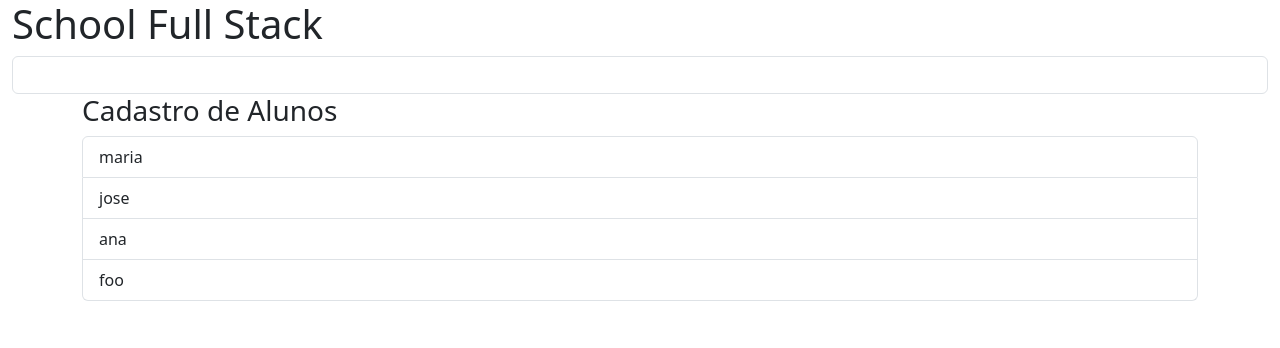
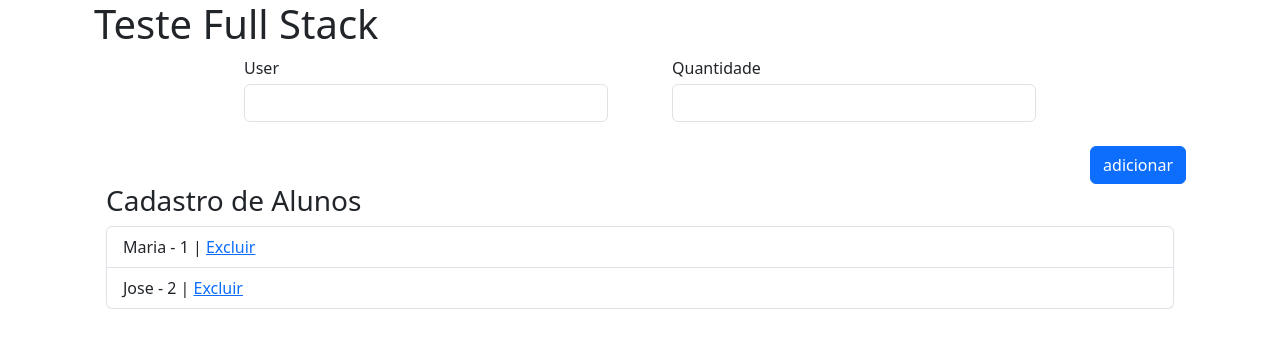
Before and after one commit to ericafnunes/app-school, an Angular app: page / in a window 1280 px wide. Shown: the top 348 px of the page. Built offline with nearby package versions, Linux system fonts and the light colour scheme.

Commit message:
add delete no component

```diff
--- /dev/null
+++ b/src/app/Model/Icadastro-user.ts
@@ -0,0 +1,4 @@
+export interface ICadastroUser{
+    user:string;
+    qtdUser:number;
+}
--- a/src/app/app.component.html
+++ b/src/app/app.component.html
@@ -1 +1,3 @@
-<app-cadastro></app-cadastro>
+<div class="container">
+    <app-cadastro></app-cadastro>
+</div>
--- a/src/app/cadastro/cadastro.component.html
+++ b/src/app/cadastro/cadastro.component.html
@@ -1,16 +1,30 @@
 <div class="container-fluid">
-    <h1>School Full Stack</h1>
-    <div>
-        <input type="text" class="form-control" [(ngModel)]="user">
-
+    <h1>Teste Full Stack</h1>
+    <div class="inputs">
+        <div class="col-4">
+            <div class="mb-1">
+                User
+            </div>
+            <input type="text" class="form-control" [(ngModel)]="user">
+        </div>
+       <div class="col-4">
+            <div class="mb-1">Quantidade</div>
+            <input type="number" class="form-control" [(ngModel)]="qtdUser">
+        </div>
+    </div>
+    <div class="d-flex flex-row-reverse">
+        <button class="btn btn-primary" (click)="adicionarNovoUser()">adicionar</button>
     </div>
     <div class="container">
         <h3>Cadastro de Alunos</h3>
         <ul class="list-group">
-            <li class="list-group-item" *ngFor="let user of listUser">
-               {{user}}
+            <li class="list-group-item" *ngFor="let user of listUser ; let i=index">
+               {{user.user}} - {{user.qtdUser}} | <a href="#" (click)="excluirUser(i)">Excluir</a>
             </li>
         </ul>
+
     </div>
+    <div class="">
 
+    </div>
 </div>
--- a/src/app/cadastro/cadastro.component.scss
+++ b/src/app/cadastro/cadastro.component.scss
@@ -0,0 +1,6 @@
+.inputs{
+    display: flex;
+    justify-content: center;
+    gap: 4rem;
+    margin-bottom: 1.5rem;
+}
--- a/src/app/cadastro/cadastro.component.service.ts
+++ b/src/app/cadastro/cadastro.component.service.ts
@@ -1,3 +1,28 @@
+import { Injectable } from "@angular/core";
+import { ICadastroUser } from "../Model/Icadastro-user";
+
+@Injectable ({
+    providedIn:'root'
+})
+
 export class CadastroService{
-    users = ["maria", "jose", "ana", "foo"];
+    // users = ["maria", "jose", "ana", "foo"];
+    users:ICadastroUser[] = [{
+        user:"Maria",
+        qtdUser:1
+    },
+    {
+        user:"Jose",
+        qtdUser:2
+    }]
+    adicionar(userRecebido: string, qtdUserRecebida: number):void{
+        const newUser:ICadastroUser = {
+            user:userRecebido,
+            qtdUser:qtdUserRecebida,
+        }
+        this.users.push(newUser);
+    }
+    excluirUser(index:number):void{
+        this.users.splice(index, 1);
+    }
 }
--- a/src/app/cadastro/cadastro.component.ts
+++ b/src/app/cadastro/cadastro.component.ts
@@ -1,5 +1,7 @@
 import { Component } from '@angular/core';
 import { CadastroService } from './cadastro.component.service';
+import { ICadastroUser } from '../Model/Icadastro-user';
+
 
 
 @Component({
@@ -9,8 +11,17 @@ import { CadastroService } from './cadastro.component.service';
 })
 export class CadastroComponent {
   user!:string;
-  listUser!: string[];
+  listUser!:ICadastroUser[];
+  qtdUser!:number;
   constructor(private cadastroService: CadastroService){
-    this.listUser = this.cadastroService.users
+    this.listUser = this.cadastroService.users;
+  }
+  adicionarNovoUser():void{
+    this.cadastroService.adicionar(this.user, this.qtdUser);
+  }
+  excluirUser(index:number):void{
+    this.cadastroService.excluirUser(index);
+
+
   }
 }
```
